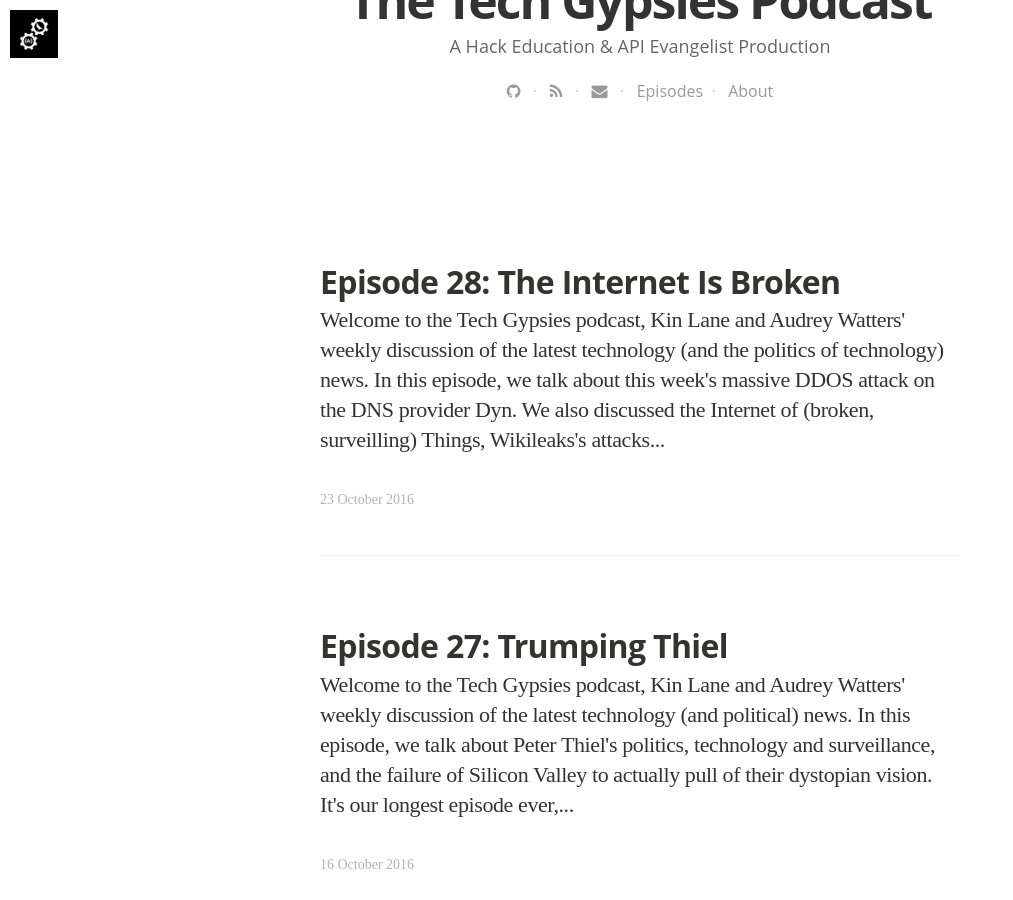
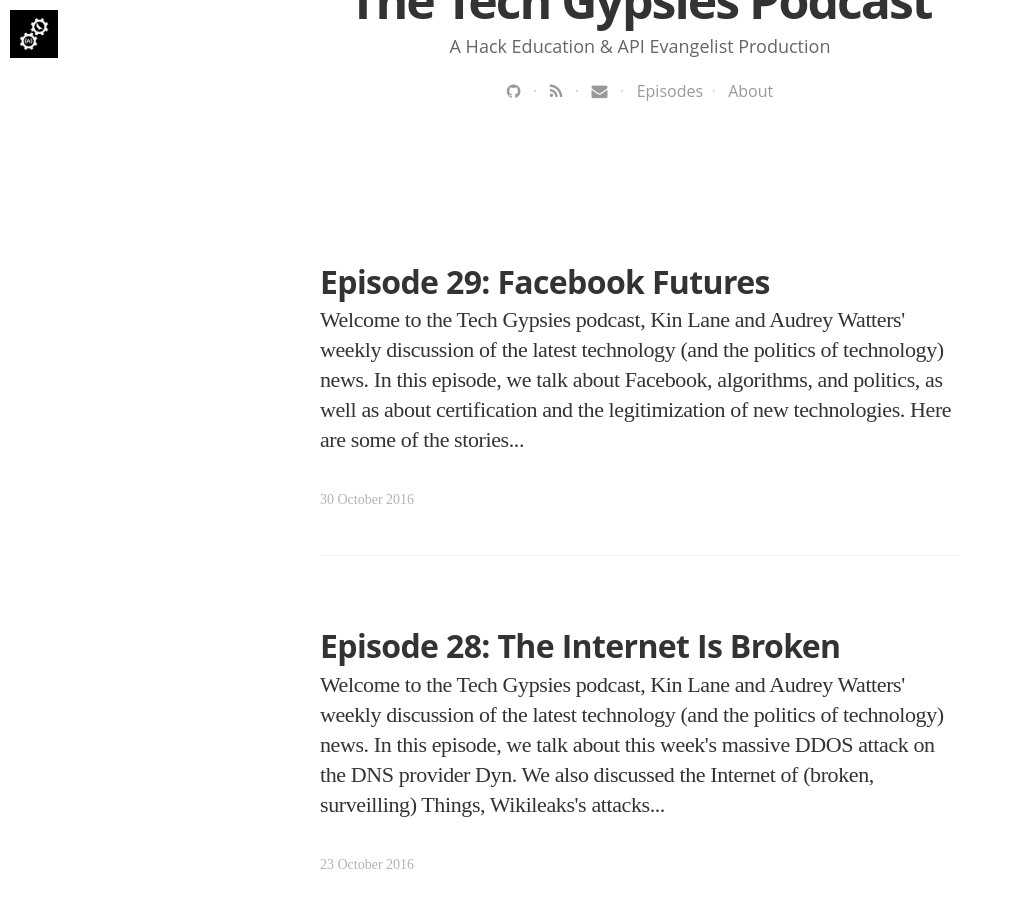
Before and after one commit to Techgypsies/podcast, a Jekyll site: the page built from blog/index.html, in a window 1280 px wide and 900 px high, scrolled down 559 px. Shown: the whole window, without its empty margins (0-1013 px from the left). Built offline with Jekyll 4.4.1, drawn with Linux system fonts in a browser that asks for light colours; nearby versions of some CDN libraries; some web fonts are replaced; the list of posts is cut into pages by our own code; some of the changed text lies outside the part shown.

Commit message:
new episode

```diff
--- a/_data/podcasts.yaml
+++ b/_data/podcasts.yaml
@@ -390,3 +390,17 @@
   tags:
   - Technology
   - Politics
+- title: "Tech Gypsies Episode 29"
+  summary: "In this episode, we talk about Facebook, algorithms, and politics, as well as about certification and the legitimization of new technologies."
+  description: "In this episode, we talk about Facebook, algorithms, and politics, as well as about certification and the legitimization of new technologies."
+  subtitle: "Tech, Scrutinized"
+  image: /assets/images/tech-gypsies-podcast-1500.png
+  audio_file: http://s3.amazonaws.com/techgypsies/techgypsies+2016-10-30.mp3
+  audio_length: 53219287
+  sound_cloud: https://soundcloud.com/kinlane/techgypsies-2016-10-30
+  duration: '0:36:57'
+  publish_date: "2016-10-30 09:00:00"
+  url: 2016/10/30/episode-29
+  tags:
+  - Technology
+  - Politics
--- /dev/null
+++ b/_posts/2016-10-30-episode-29.html
@@ -0,0 +1,27 @@
+---
+layout: post
+title: "Episode 29: Facebook Futures"
+date: 2016-10-30 08:35:00 +0000
+tags:
+image: https://s3.amazonaws.com/techgypsies/2016-10-30-jack.jpg
+imagecredits: https://www.flickr.com/photos/derekgio/6890048289
+---
+<p>Welcome to the Tech Gypsies podcast, <a href="http://kinlane.com">Kin Lane</a> and <a href="http://audreywatters.com">Audrey Watters</a>' weekly discussion of the latest technology (and the politics of technology) news.</p>
+
+<p>In this episode, we talk about Facebook, algorithms, and politics, as well as about certification and the legitimization of new technologies.</p>
+
+<p>
+<iframe width="100%" height="166" scrolling="no" frameborder="no" src="https://w.soundcloud.com/player/?url=https%3A//api.soundcloud.com/tracks/290702096&amp;color=ff5500&amp;auto_play=false&amp;hide_related=false&amp;show_comments=true&amp;show_user=true&amp;show_reposts=false"></iframe>
+</p>
+
+<p>Here are some of the stories we referenced:</p>
+<ul>
+<li>"<a href="https://www.propublica.org/article/facebook-lets-advertisers-exclude-users-by-race">Facebook Lets Advertisers Exclude Users by Race</a>" via ProPublica</li>
+<li>"<a href="https://www.buzzfeed.com/craigsilverman/can-facebook-trending-fight-off-fake-news?utm_term=.sgmyQE1mp#.dn7zGKJjY">Here's Why Facebook's Trending Algorithm Keeps Promoting Fake News</a>" via Buzzfeed</li>
+<li>"<a href="http://www.bloomberg.com/news/articles/2016-10-27/inside-the-trump-bunker-with-12-days-to-go">Inside the Trump Bunker, With Days to Go</a>" via Bloomberg</li>
+<li>"<a href="http://www.theatlantic.com/technology/archive/2016/10/we-built-a-fake-web-toaster-and-it-was-hacked-in-an-hour/505571/">The Inevitability of Being Hacked</a>" via The Atlantic</li>
+<li>"<a href="http://apievangelist.com/2016/10/25/looking-at-the-latest-api-related-certification-stories/">Looking At The Latest API Related Certification Stories</a>" by Kin Lane</li>
+<li>"<a href="https://techcrunch.com/2016/10/25/ibm-watson-and-udacity-want-developers-to-learn-ai-online/">IBM Watson and Udacity want developers to learn AI online</a>" via Techcrunch</li>
+</ul>
+
+<p>Feedback is welcome. (You should <a href="mailto:kinlane@gmail.com">email Kin</a> with it though, not Audrey.)</p>
--- a/index.html
+++ b/index.html
@@ -10,6 +10,6 @@
 
 <p><a href="http://podcast.techgypsi.es/blog/">Show notes</a> can also be subscribed to <a href="http://podcast.techgypsi.es/blog.xml">via RSS</a>.</p>
 
-<p><strong>Latest Episode: <a href="http://podcast.techgypsi.es/2016/10/23/episode-28">28</a></strong></p>
+<p><strong>Latest Episode: <a href="http://podcast.techgypsi.es/2016/10/30/episode-29">29</a></strong></p>
 
 <p style="text-align: right; font-size:12px"><em>Image credits: <a href="https://flic.kr/p/GTax17">Drone Recovery</a></em></p>
```
